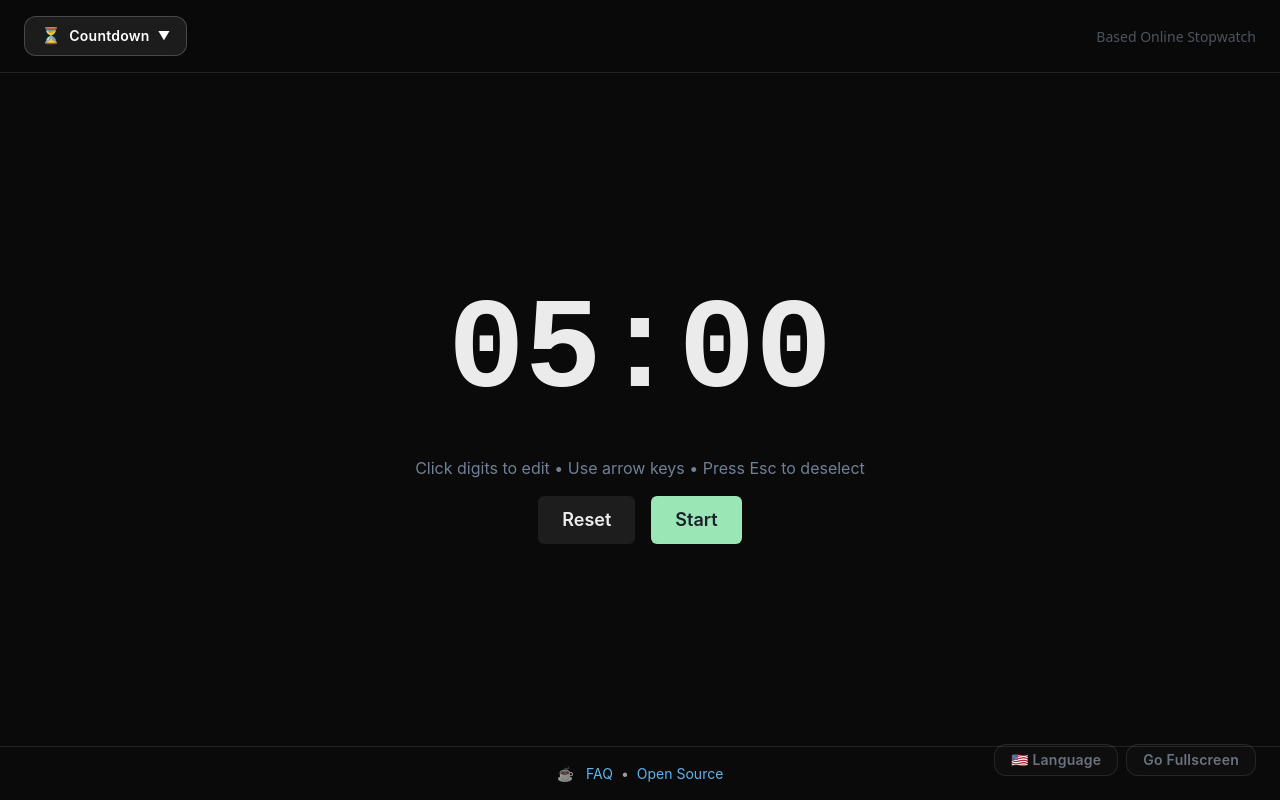
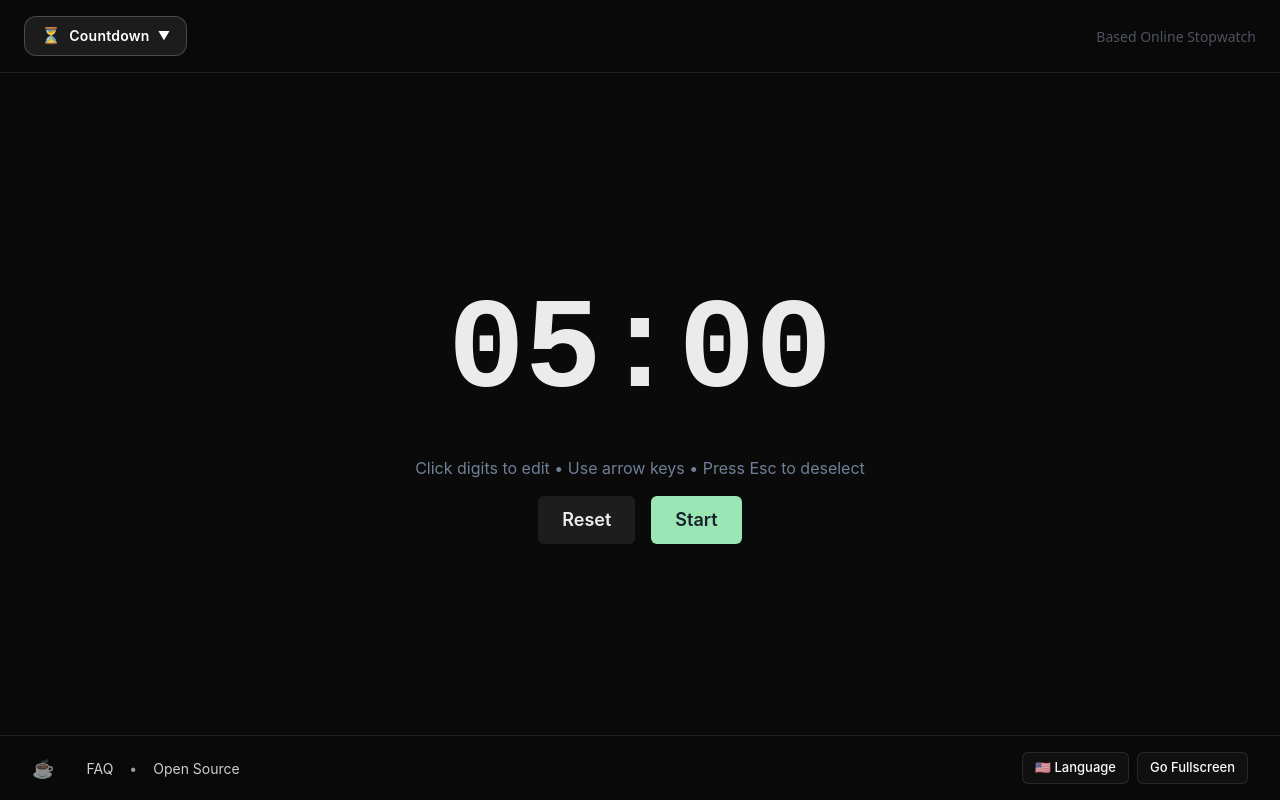
Before and after one commit to HudsonGraeme/based-online-stopwatch, a React (Vite) app: page /countdown in a window 1280 px wide. Built offline with nearby package versions, Linux system fonts and the light colour scheme.

Commit message:
Improve footer & countdown

```diff
--- a/src/App.tsx
+++ b/src/App.tsx
@@ -186,10 +186,6 @@ function App() {
     isFullscreenEnabled
   );
 
-  const toggle = () => {
-    setIsFullscreenEnabled(!isFullscreenEnabled);
-  };
-
   return (
     <ChakraProvider theme={theme}>
       <SEOHead />
@@ -330,42 +326,96 @@ function App() {
           </Routes>
         </Box>
 
-        <HStack
+
+        {/* Footer */}
+        <Box
+          as="footer"
           position="fixed"
-          bottom={{ base: "4", md: "6" }}
-          right={{ base: "4", md: "6" }}
-          spacing={2}
+          bottom="0"
+          left="0"
+          right="0"
+          py={{ base: 2, md: 4 }}
+          px={{ base: 4, md: 8 }}
+          bg="rgba(10, 10, 10, 0.95)"
+          backdropFilter="blur(20px)"
+          borderTop="1px solid"
+          borderColor="rgba(255, 255, 255, 0.1)"
+          zIndex={1000}
         >
+          <Flex
+            alignItems="center"
+            w="full"
+            maxW={{ base: "full", md: "none" }}
+            mx={{ base: "auto", md: 0 }}
+          >
+            {/* Left side - Coffee emoji and FAQ/Open Source */}
+            <HStack spacing={8} flex="1">
+              <Text color="rgba(255, 255, 255, 0.6)" fontSize="lg">
+                ☕
+              </Text>
+
+              {/* FAQ and Open Source (hidden on mobile) */}
+              <HStack spacing={4} display={{ base: "none", md: "flex" }}>
+                <a
+                  href="/faq.html"
+                  style={{
+                    color: "rgba(255, 255, 255, 0.8)",
+                    textDecoration: "none",
+                    fontSize: "14px"
+                  }}
+                  onMouseOver={(e) => (e.target as HTMLAnchorElement).style.textDecoration = "underline"}
+                  onMouseOut={(e) => (e.target as HTMLAnchorElement).style.textDecoration = "none"}
+                >
+                  FAQ
+                </a>
+                <Text color="rgba(255, 255, 255, 0.6)" fontSize="sm">•</Text>
+                <a
+                  href="https://github.com/yourusername/basedonlinestopwatch"
+                  target="_blank"
+                  rel="noopener noreferrer"
+                  style={{
+                    color: "rgba(255, 255, 255, 0.8)",
+                    textDecoration: "none",
+                    fontSize: "14px"
+                  }}
+                  onMouseOver={(e) => (e.target as HTMLAnchorElement).style.textDecoration = "underline"}
+                  onMouseOut={(e) => (e.target as HTMLAnchorElement).style.textDecoration = "none"}
+                >
+                  Open Source
+                </a>
+              </HStack>
+            </HStack>
+
+            {/* Right side - Language and Fullscreen controls */}
+            <HStack spacing={2}>
               <Menu>
                 <MenuButton
                   as={Button}
                   size="sm"
-              variant="ghost"
-              color="#6b7280"
-              bg="rgba(255, 255, 255, 0.02)"
-              border="1px solid"
-              borderColor="rgba(255, 255, 255, 0.1)"
-              borderRadius="12px"
-              px={4}
+                  bg="rgba(255, 255, 255, 0.03)"
+                  color="#f9fafb"
+                  border="1px solid rgba(255, 255, 255, 0.1)"
+                  borderRadius="6px"
+                  px={{ base: 2, md: 3 }}
                   py={2}
-              fontWeight="600"
-              fontSize="14px"
-              letterSpacing="0.25px"
-              transition="all 0.2s cubic-bezier(0.4, 0, 0.2, 1)"
+                  minW="auto"
+                  fontWeight="500"
+                  fontSize="13px"
+                  transition="all 0.2s"
                   _hover={{
-                color: "#ffffff",
                     bg: "rgba(255, 255, 255, 0.08)",
-                borderColor: "rgba(255, 255, 255, 0.3)",
-                transform: "translateY(-1px)",
-                boxShadow: "0 4px 12px rgba(255, 255, 255, 0.15)",
+                    borderColor: "rgba(255, 255, 255, 0.2)",
                   }}
                   _active={{
                     bg: "rgba(255, 255, 255, 0.12)",
-                transform: "translateY(0)",
-                boxShadow: "0 2px 8px rgba(255, 255, 255, 0.2)",
                   }}
                 >
+                  <Box display={{ base: "block", md: "none" }}>
+                    🌍
+                  </Box>
+                  <Box display={{ base: "none", md: "flex" }} alignItems="center" gap={1}>
                     {currentLanguage.flag} {t("Language")}
+                  </Box>
                 </MenuButton>
                 <MenuList
                   bg="rgba(10, 10, 10, 0.95)"
@@ -378,6 +428,7 @@ function App() {
                       onClick={() => changeLanguage(lang.code)}
                       bg="transparent"
                       color="#f9fafb"
+                      fontSize="sm"
                       _hover={{
                         bg: "rgba(255, 255, 255, 0.05)"
                       }}
@@ -389,79 +440,35 @@ function App() {
               </Menu>
 
               <Button
-            onClick={toggle}
                 size="sm"
-            variant="ghost"
-            color="#6b7280"
-            bg="rgba(255, 255, 255, 0.02)"
-            border="1px solid"
-            borderColor="rgba(255, 255, 255, 0.1)"
-            borderRadius="12px"
-            px={4}
+                bg="rgba(255, 255, 255, 0.03)"
+                color="#f9fafb"
+                border="1px solid rgba(255, 255, 255, 0.1)"
+                borderRadius="6px"
+                px={{ base: 2, md: 3 }}
                 py={2}
-            fontWeight="600"
-            fontSize="14px"
-            letterSpacing="0.25px"
-            transition="all 0.2s cubic-bezier(0.4, 0, 0.2, 1)"
+                minW="auto"
+                fontWeight="500"
+                fontSize="13px"
+                onClick={() => setIsFullscreenEnabled(!isFullscreenEnabled)}
+                transition="all 0.2s"
                 _hover={{
-              color: "#ffffff",
                   bg: "rgba(255, 255, 255, 0.08)",
-              borderColor: "rgba(255, 255, 255, 0.3)",
-              transform: "translateY(-1px)",
-              boxShadow: "0 4px 12px rgba(255, 255, 255, 0.15)",
+                  borderColor: "rgba(255, 255, 255, 0.2)",
                 }}
                 _active={{
                   bg: "rgba(255, 255, 255, 0.12)",
-              transform: "translateY(0)",
-              boxShadow: "0 2px 8px rgba(255, 255, 255, 0.2)",
                 }}
               >
+                <Box display={{ base: "block", md: "none" }}>
+                  {isFullscreen ? "🗙" : "⛶"}
+                </Box>
+                <Box display={{ base: "none", md: "block" }}>
                   {t(isFullscreen ? "Exit Fullscreen" : "Go Fullscreen")}
+                </Box>
               </Button>
             </HStack>
-
-        {/* Footer */}
-        <Box
-          as="footer"
-          mt="auto"
-          py={4}
-          px={{ base: 4, md: 8 }}
-          mb={{ base: 16, md: 0 }}
-          borderTop="1px solid"
-          borderColor="rgba(255, 255, 255, 0.1)"
-          textAlign="center"
-        >
-          <Text color="rgba(255, 255, 255, 0.6)" fontSize="sm">
-            ☕{" "}
-            <a
-              href="/faq.html"
-              style={{
-                color: "#63b3ed",
-                textDecoration: "none",
-                marginLeft: "8px",
-                marginRight: "8px"
-              }}
-              onMouseOver={(e) => (e.target as HTMLAnchorElement).style.textDecoration = "underline"}
-              onMouseOut={(e) => (e.target as HTMLAnchorElement).style.textDecoration = "none"}
-            >
-              FAQ
-            </a>
-            •
-            <a
-              href="https://github.com/yourusername/basedonlinestopwatch"
-              target="_blank"
-              rel="noopener noreferrer"
-              style={{
-                color: "#63b3ed",
-                textDecoration: "none",
-                marginLeft: "8px"
-              }}
-              onMouseOver={(e) => (e.target as HTMLAnchorElement).style.textDecoration = "underline"}
-              onMouseOut={(e) => (e.target as HTMLAnchorElement).style.textDecoration = "none"}
-            >
-              Open Source
-            </a>
-          </Text>
+          </Flex>
         </Box>
       </Box>
     </ChakraProvider>
--- a/src/Countdown.tsx
+++ b/src/Countdown.tsx
@@ -1,4 +1,4 @@
-import { Box, Button, Flex, Text } from "@chakra-ui/react";
+import { Box, Button, Flex, Text, Input } from "@chakra-ui/react";
 import { format } from "date-fns";
 import { useEffect, useRef, useState } from "react";
 import { useTranslation } from "react-i18next";
@@ -12,6 +12,7 @@ const Countdown = () => {
   const [isRunning, setIsRunning] = useState(false);
   const [selectedPosition, setSelectedPosition] = useState(-1);
   const timerRef = useRef<number | null>(null);
+  const hiddenInputRef = useRef<HTMLInputElement>(null);
   const { showNotification, requestPermission } = useNotifications();
   const { isFlashing, startAlarm, stopAlarm } = useTimerEffects();
   const [hasRequestedPermission, setHasRequestedPermission] = useState(false);
@@ -74,6 +75,11 @@ const Countdown = () => {
   const handleCharacterClick = (position: number) => {
     if (!isRunning && position !== 2) { // Don't allow clicking on colon
       setSelectedPosition(position);
+
+      // Focus hidden input on mobile to trigger numeric keyboard
+      if (hiddenInputRef.current && /iPhone|iPad|iPod|Android/i.test(navigator.userAgent)) {
+        hiddenInputRef.current.focus();
+      }
     }
   };
 
@@ -211,6 +217,17 @@ const Countdown = () => {
       }}
     >
       <Box mb={{ base: 6, md: 4 }}>
+        {/* Hidden input for mobile numeric keyboard */}
+        <Input
+          ref={hiddenInputRef}
+          position="absolute"
+          left="-9999px"
+          opacity={0}
+          inputMode="numeric"
+          pattern="[0-9]*"
+          onKeyDown={handleKeyDown}
+          onBlur={() => setSelectedPosition(-1)}
+        />
         {renderEditableTime(time)}
         {!isRunning && (
           <Text
```
Lines whose indentation alone changed are shown as unchanged.
